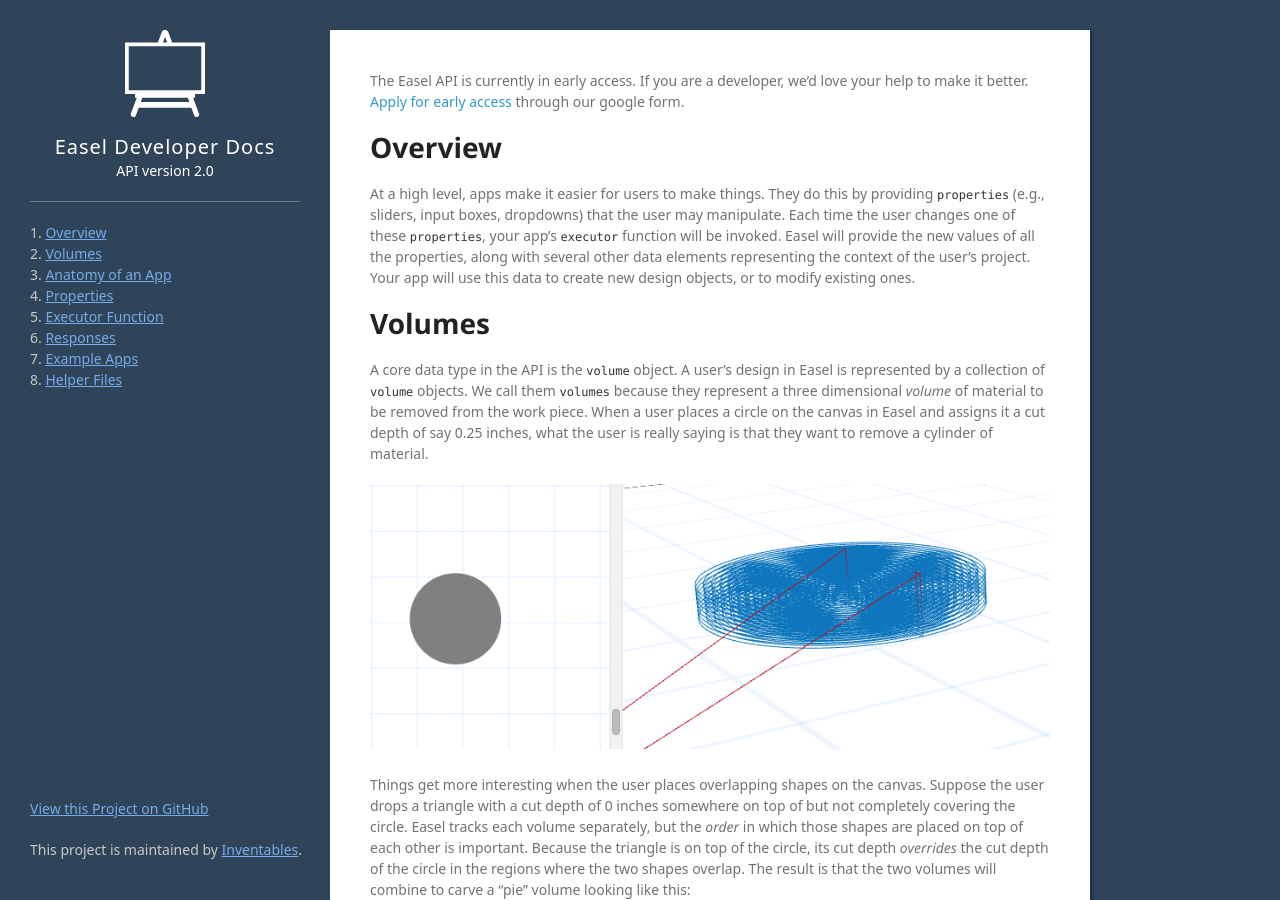
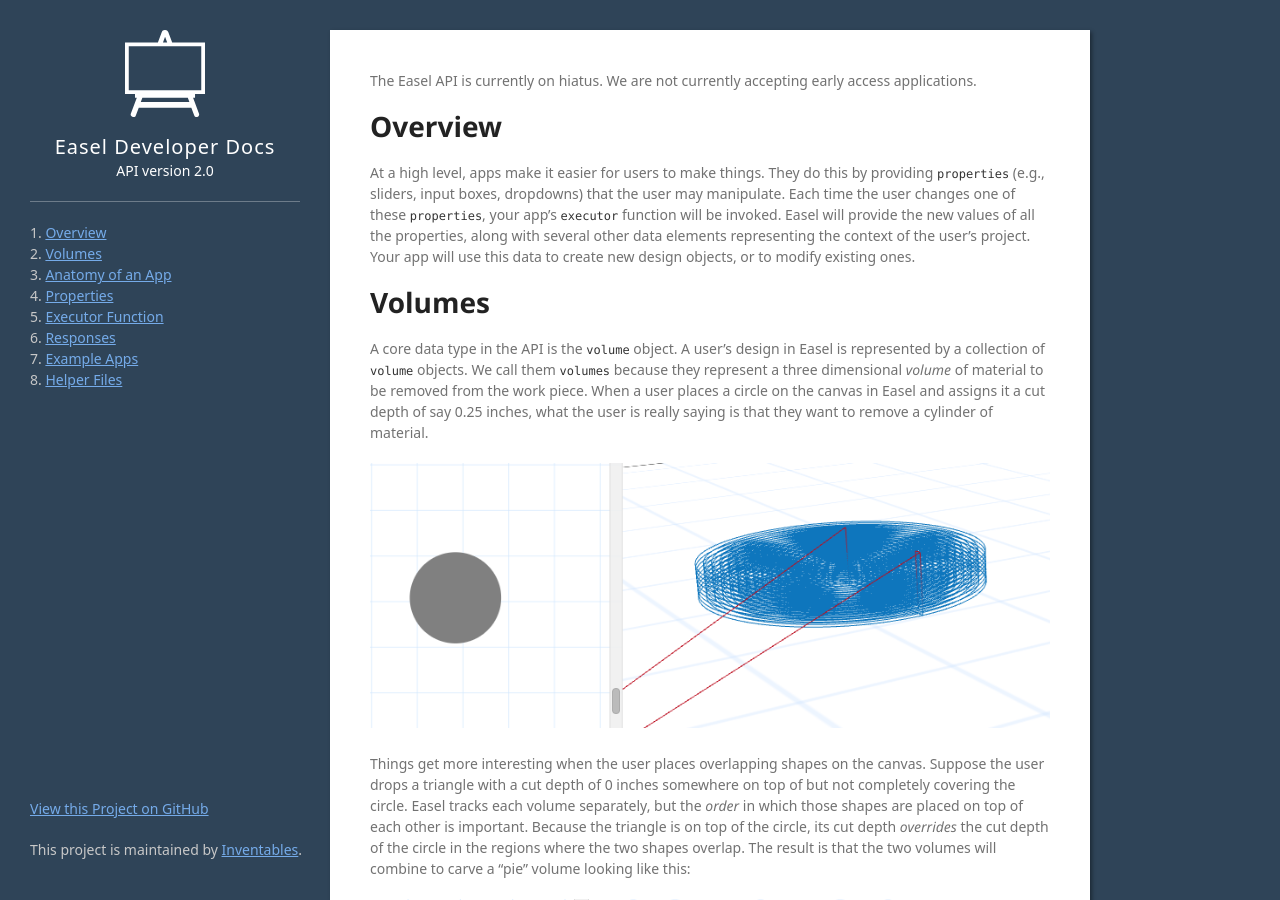
Before and after one commit to inventables/easel-dev, a Jekyll site: the page built from index.md, in a window 1280 px wide and 900 px high. Built offline with Jekyll 4.4.1, drawn with Linux system fonts in a browser that asks for light colours; some web fonts are replaced.

Commit message:
hiatus message

```diff
--- a/index.md
+++ b/index.md
@@ -2,7 +2,7 @@
 layout: default
 ---
 
-The Easel API is currently in early access. If you are a developer, we'd love your help to make it better. [Apply for early access](http://goo.gl/forms/8RoPg8TfZ2) through our google form.
+The Easel API is currently on hiatus. We are not currently accepting early access applications.
 
 # <a name="overview"></a> Overview
 
```
